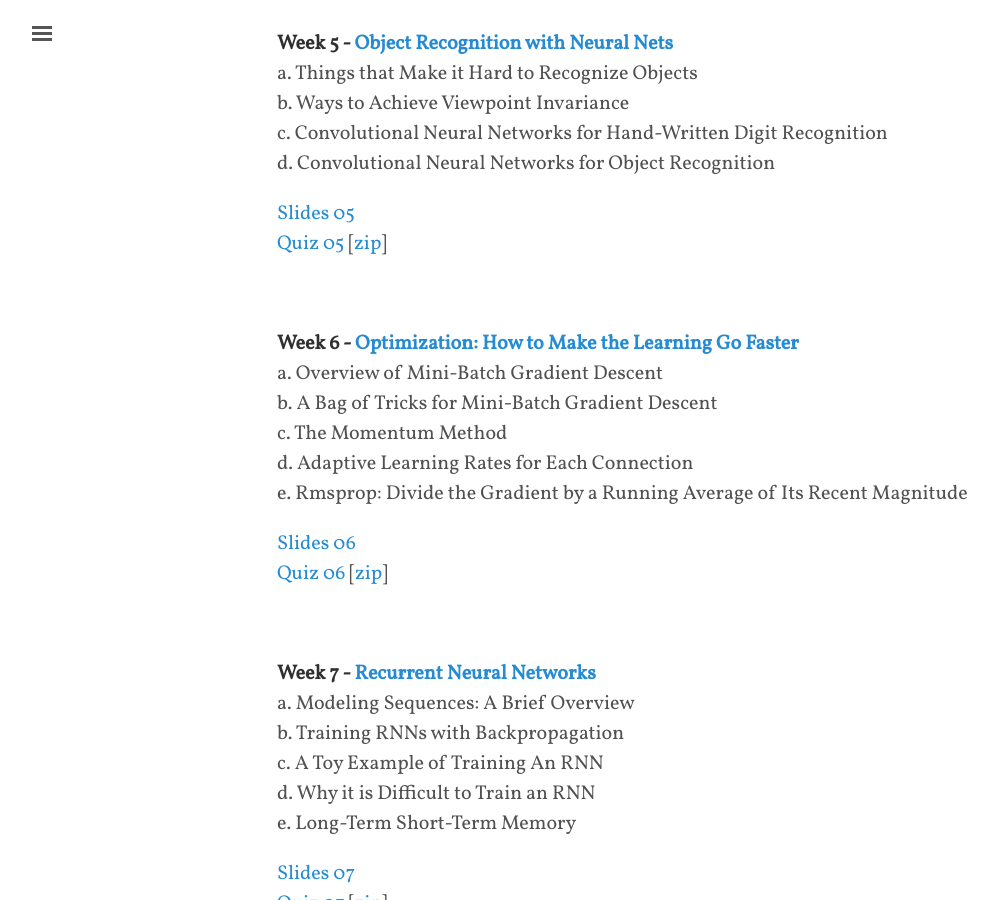
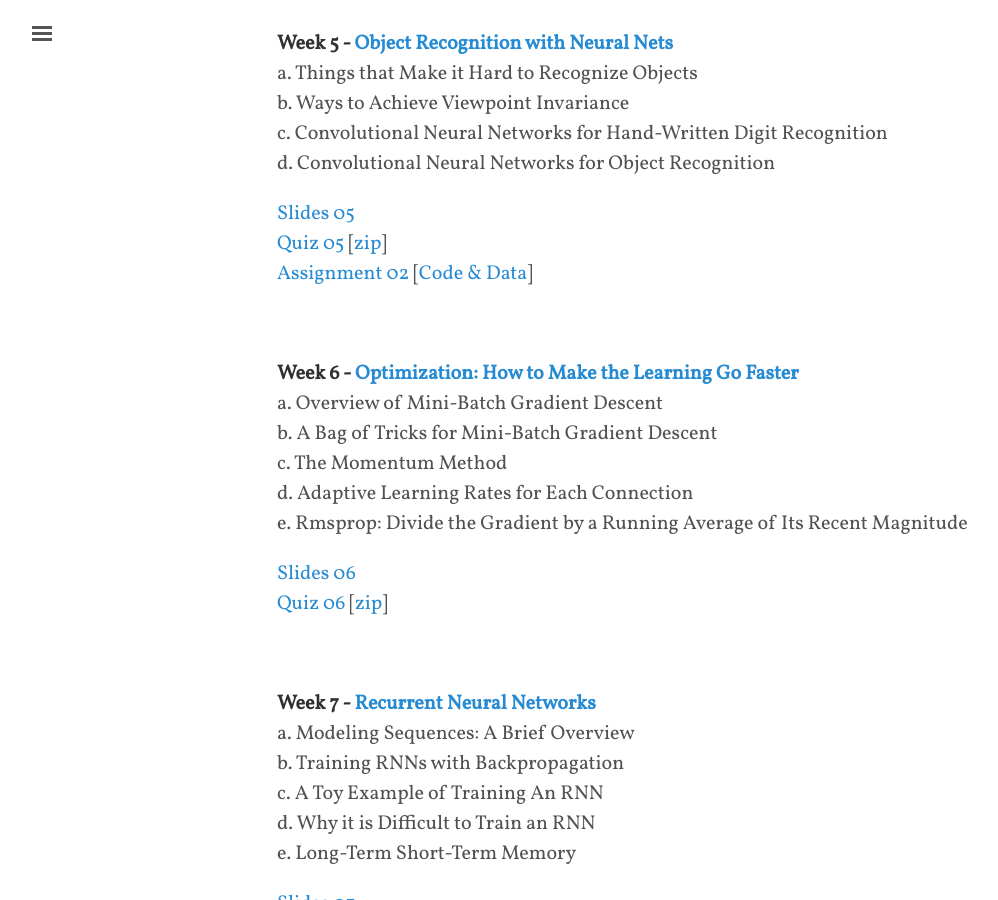
Before and after one commit to shevapato2008/myBlog, a Jekyll site: the page built from algorithms/machinelearning/nnml/index.md, in a window 1280 px wide and 900 px high, scrolled down 1807 px. Shown: the whole window, without its empty margins (3-1001 px from the left). Built offline with Jekyll 4.4.1, drawn with Linux system fonts in a browser that asks for light colours; some web fonts are replaced; comment, search, counter and statistics services are not loaded.

Commit message:
Updated.

```diff
--- a/algorithms/machinelearning/nnml/index.md
+++ b/algorithms/machinelearning/nnml/index.md
@@ -46,7 +46,7 @@ e. How to Use the Derivatives Computed by the Backpropagation Algorithm<br>
 [Quiz 03]({{site.baseurl}}/algorithms/machinelearning/nnml/quizzes/quiz03 "Quiz 3")
 [[zip]({{site.baseurl}}/algorithms/machinelearning/nnml/quizzes/quiz03/quiz03.zip "quiz03.zip")]<br>
 [Assignment 01]({{site.baseurl}}/algorithms/machinelearning/nnml/assignments/Assignment1/assign1.pdf "Assignment 1")
-[[Code & Data]({{site.baseurl}}/algorithms/machinelearning/nnml/assignments/Assignment1/ "Code & Data for Assignment 1")]
+[[Code & Data](https://github.com/shevapato2008/Coursera_NNML_Hinton/tree/master/Assignments/Assignment1 "Github Repository")]
 
 <br>
 
@@ -72,6 +72,8 @@ d. Convolutional Neural Networks for Object Recognition<br>
 [Slides 05]({{site.baseurl}}/algorithms/machinelearning/nnml/slides/Week5.pdf "Week 5 Slides")<br>
 [Quiz 05]({{site.baseurl}}/algorithms/machinelearning/nnml/quizzes/quiz05 "Quiz 5")
 [[zip]({{site.baseurl}}/algorithms/machinelearning/nnml/quizzes/quiz05/quiz05.zip "quiz05.zip")]<br>
+[Assignment 02]({{site.baseurl}}/algorithms/machinelearning/nnml/assignments/Assignment2/ "Assignment 2")
+[[Code & Data](https://github.com/shevapato2008/Coursera_NNML_Hinton/tree/master/Assignments/Assignment2 "Github Repository")]
 
 <br>
 
```
